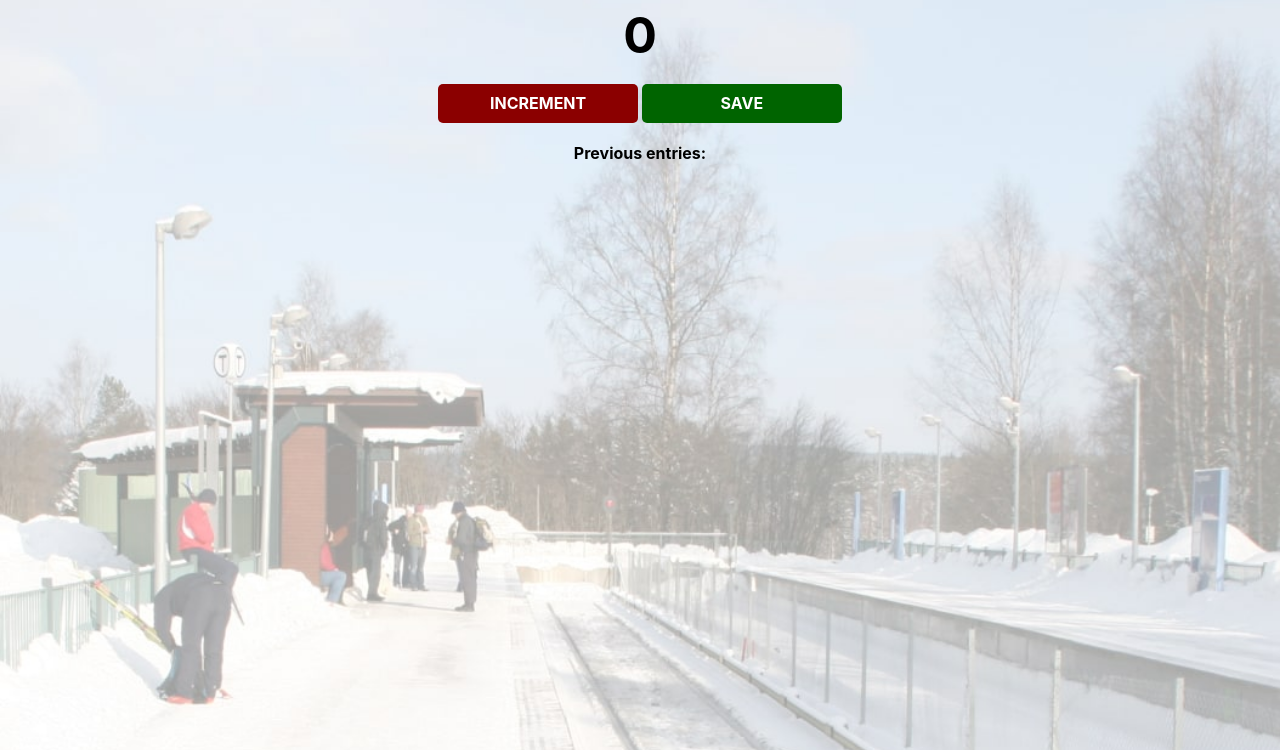
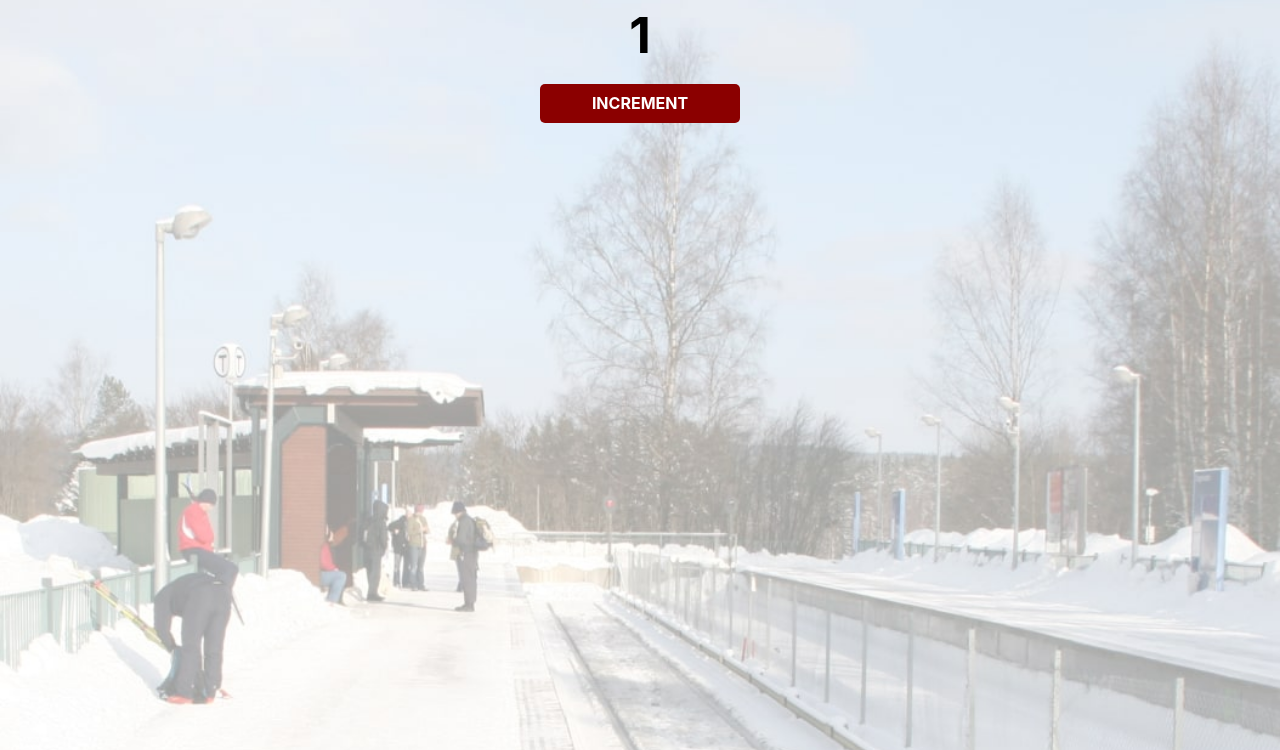
Before and after one commit to houdinipapi/Huncho, a plain HTML site: page JavaScript/Passenger_counter_app/index.html in a window 1280 px wide. Both pictures are taken after a click on the button "INCREMENT". Shown: the part 50-800 px from the top of the page. Drawn offline with nearby package versions, Linux system fonts and the light colour scheme.

Commit message:
Passenger counter app

```diff
--- a/JavaScript/Passenger_counter_app/index.html
+++ b/JavaScript/Passenger_counter_app/index.html
@@ -5,11 +5,11 @@
     <body>
         <h1>People entered:</h1>
         <h2 id="count-el">0</h2>
+        <!-- <button id="increment-btn" onclick="increment()">INCREMENT</button>
+        <button id="save-btn" onclick="save()">SAVE</button>
+        <p id="save-el">Previous entries: </p> -->
+        <!-- Create an INCREMENT button with the id="increment-btn" -->
         <button id="increment-btn" onclick="increment()">INCREMENT</button>
-        <button id="save-btn" onclick="save()">SAVE</button>
-        <p id="save-el">Previous entries: </p>
-        <script src="index.js">
-            nnerText
-        </script>
+        <script src="index.js"></script>
     </body>
 </html>
--- /dev/null
+++ b/JavaScript/Passenger_counter_app/index.js
@@ -0,0 +1,132 @@
+// document.getElementById("count-el").innerText = 5  --> Comment
+
+// Storing count --> Variable
+// let count = 0
+
+// console.log(count)
+
+// variable --> myAge & log to the console.
+// let myAge = 35
+// console.log(myAge)
+
+// Arithmetic Operators
+// let firstBatch = 5
+// let secondBatch = 7
+
+// let count = firstBatch + secondBatch
+
+// console.log(count)
+
+// humanDogRatio --> 1 human year == 7 dog years
+// let myAge = 26
+// let humanDogRatio = 7
+
+// let myDogAge = myAge * humanDogRatio
+
+// console.log(myDogAge)
+
+// REASSIGNING & INCREMENTING
+// let count = 5
+
+// count + 1 --> Incrementing by 1
+// count = count + 1
+
+// console.log(count)
+
+// Create bonusPoints --> Initialize it at 50
+// let bonusPoints = 50
+// Increase to 100
+// bonusPoints = bonusPoints + 50
+// Decrease to 25
+// bonusPoints = bonusPoints - 75
+// Increase to 70
+// bonusPoints = bonusPoints + 45
+
+// console.log(bonusPoints)
+
+// INCREMENT BUTTON FUNCTIONALITY
+// - Initialize the count as 0
+// - Listen for clicks on the increment button
+// - Increment the count variable when the button is clicked.
+// - Change the count-el in the HTML to reflect the new count
+
+// FUNCTIONS
+// function increment() {
+//     console.log("The button was clicked!")
+// }
+
+// RACE CAR GAME
+// - Setting up the race
+
+// function countdown() {
+//     console.log(5)
+//     console.log(4)
+//     console.log(3)
+//     console.log(2)
+//     console.log(1)
+// }
+
+// countdown()  // --> Invoking or calling the function
+
+// GO!
+
+// Laps  --> Global Scope
+// let lap1 = 34
+// let lap2 = 33
+// let lap3 = 36
+// Create a function that logs out the sum of all the lap times
+// function sumLapTime() {
+//     let totalSum = lap1 + lap2 + lap3
+//     console.log(totalSum)
+// }
+
+// sumLapTime()
+// Players are running the race
+// Race is finished!
+
+// Get ready for a new race...
+// countdown()
+
+
+
+// Assignment
+// Create a function that logs out the number 42 to the console
+// function fourtyTwo() {
+//     console.log(42)
+// }
+// Call/Invoke the function
+// fourtyTwo()
+
+// let lapsCompleted = 0
+
+// Create a function that increments the lapsCompleted variable with one
+// Run it three times
+
+// function lapCount() {
+//     lapsCompleted += 1
+//     console.log(lapsCompleted)
+// }
+
+// lapCount()
+// lapCount()
+// lapCount()
+
+// INCREMENT ON CLICKS
+// - Initialize the count as 0
+// - Listen for clicks on the increment button
+// - Increment the count vaiable when the button is clicked (log it out)
+// - Change the count-el in the HTML to reflect the new count
+
+// Display the count
+let countEl = document.getElementById("count-el")
+
+console.log(countEl)
+
+let count = 0
+
+function increment() {
+    // console.log("clicked")
+    count += 1
+    countEl.innerText = count
+    console.log(count)
+}
```
